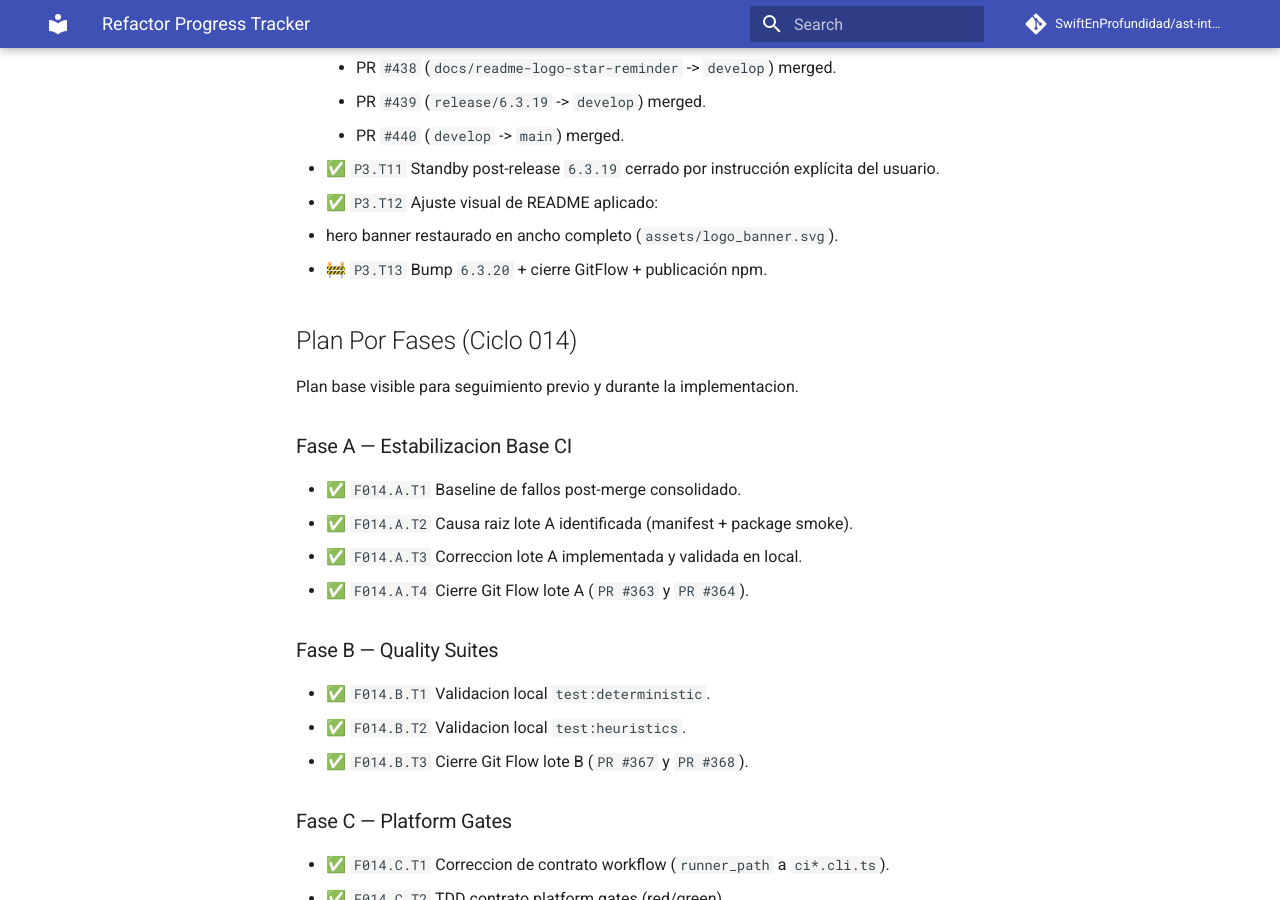
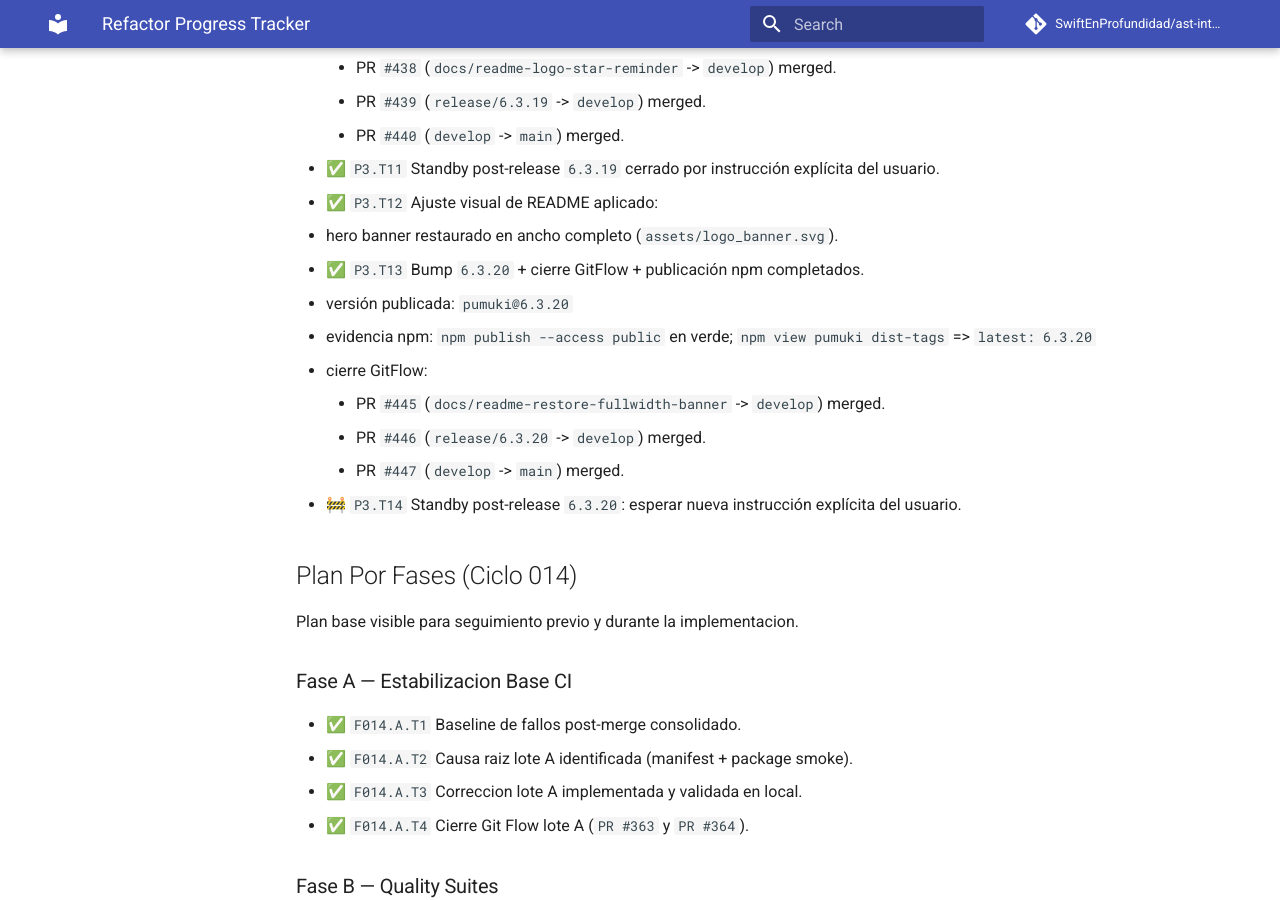
Before and after one commit to SwiftEnProfundidad/ast-intelligence-hooks, an MkDocs documentation site: the page built from docs/REFRACTOR_PROGRESS.md, in a window 1280 px wide and 900 px high, scrolled down 3952 px. Built offline with MkDocs 1.6.1 and Material for MkDocs 9.7.7, drawn with Linux system fonts in a browser that asks for light colours; comment, search, counter and statistics services are not loaded.

Commit message:
docs(tracker): close p3 t13 release 6.3.20

```diff
--- a/docs/REFRACTOR_PROGRESS.md
+++ b/docs/REFRACTOR_PROGRESS.md
@@ -102,7 +102,14 @@ Fuente unica de seguimiento operativo. No se abren nuevos MDs temporales de trac
 - ✅ `P3.T11` Standby post-release `6.3.19` cerrado por instrucción explícita del usuario.
 - ✅ `P3.T12` Ajuste visual de README aplicado:
   - hero banner restaurado en ancho completo (`assets/logo_banner.svg`).
-- 🚧 `P3.T13` Bump `6.3.20` + cierre GitFlow + publicación npm.
+- ✅ `P3.T13` Bump `6.3.20` + cierre GitFlow + publicación npm completados.
+  - versión publicada: `pumuki@6.3.20`
+  - evidencia npm: `npm publish --access public` en verde; `npm view pumuki dist-tags` => `latest: 6.3.20`
+  - cierre GitFlow:
+    - PR `#445` (`docs/readme-restore-fullwidth-banner` -> `develop`) merged.
+    - PR `#446` (`release/6.3.20` -> `develop`) merged.
+    - PR `#447` (`develop` -> `main`) merged.
+- 🚧 `P3.T14` Standby post-release `6.3.20`: esperar nueva instrucción explícita del usuario.
 
 ## Plan Por Fases (Ciclo 014)
 Plan base visible para seguimiento previo y durante la implementacion.
```
